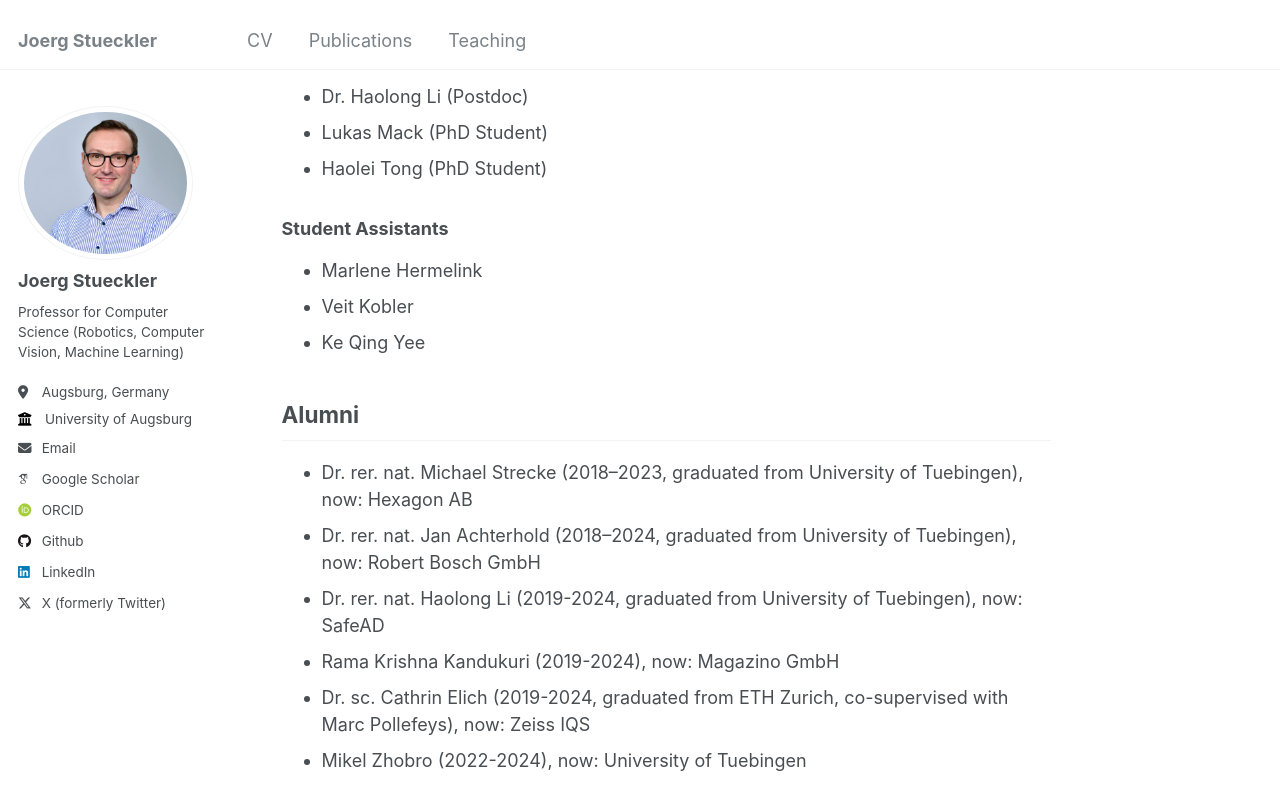
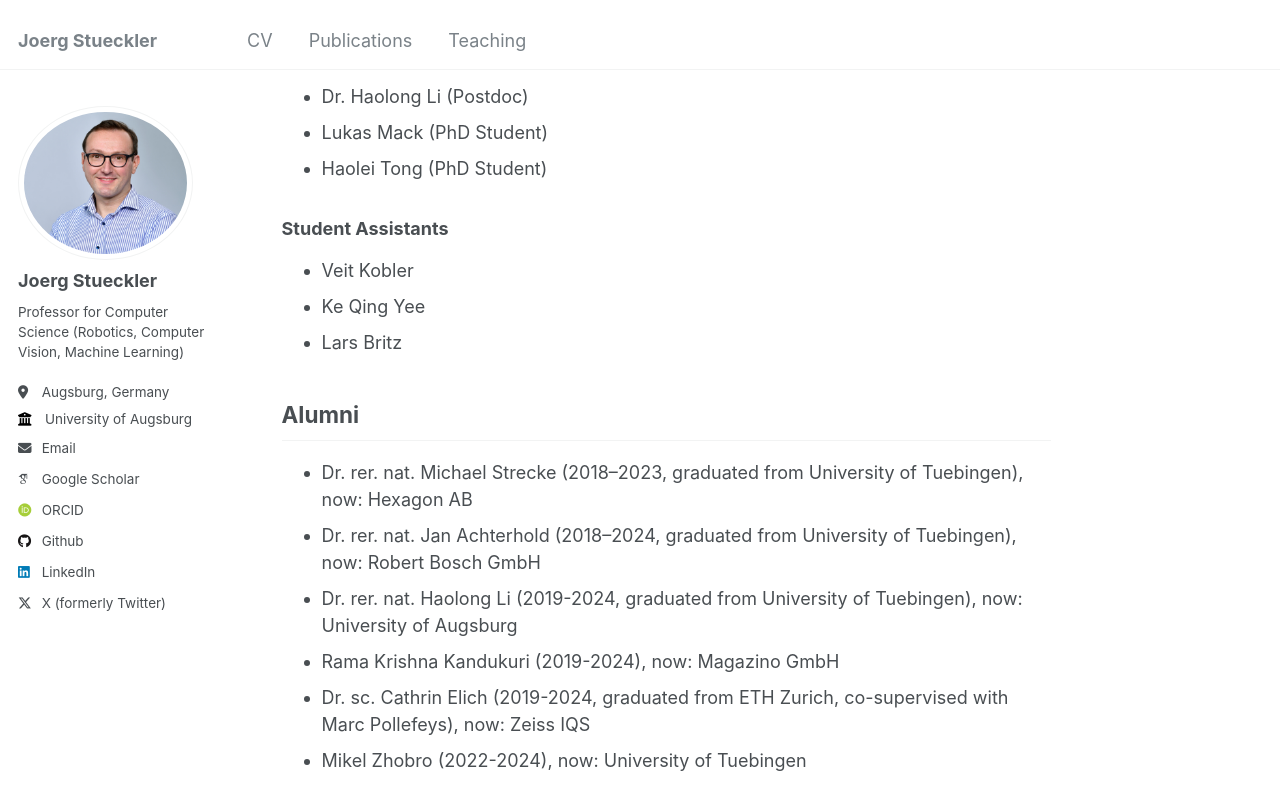
Before and after one commit to jstueckler/jstueckler.github.io, a Jekyll site: the page built from _pages/about.md, in a window 1280 px wide and 900 px high, scrolled down 1445 px. Shown: the top 810 px of the window. Built offline with Jekyll 4.4.1, drawn with Linux system fonts in a browser that asks for light colours; some web fonts are replaced.

Commit message:
Update about.md

```diff
--- a/_pages/about.md
+++ b/_pages/about.md
@@ -45,14 +45,14 @@ Application deadline is July 24th, 2026.
 * Haolei Tong (PhD Student)
 
 ### Student Assistants
-* Marlene Hermelink
 * Veit Kobler
 * Ke Qing Yee
+* Lars Britz
 
 ## Alumni
 * Dr. rer. nat. Michael Strecke (2018--2023, graduated from University of Tuebingen), now: Hexagon AB
 * Dr. rer. nat. Jan Achterhold (2018--2024, graduated from University of Tuebingen), now: Robert Bosch GmbH
-* Dr. rer. nat. Haolong Li (2019-2024, graduated from University of Tuebingen), now: SafeAD
+* Dr. rer. nat. Haolong Li (2019-2024, graduated from University of Tuebingen), now: University of Augsburg
 * Rama Krishna Kandukuri (2019-2024), now: Magazino GmbH
 * Dr. sc. Cathrin Elich (2019-2024, graduated from ETH Zurich, co-supervised with Marc Pollefeys), now: Zeiss IQS
 * Mikel Zhobro (2022-2024), now: University of Tuebingen
```
